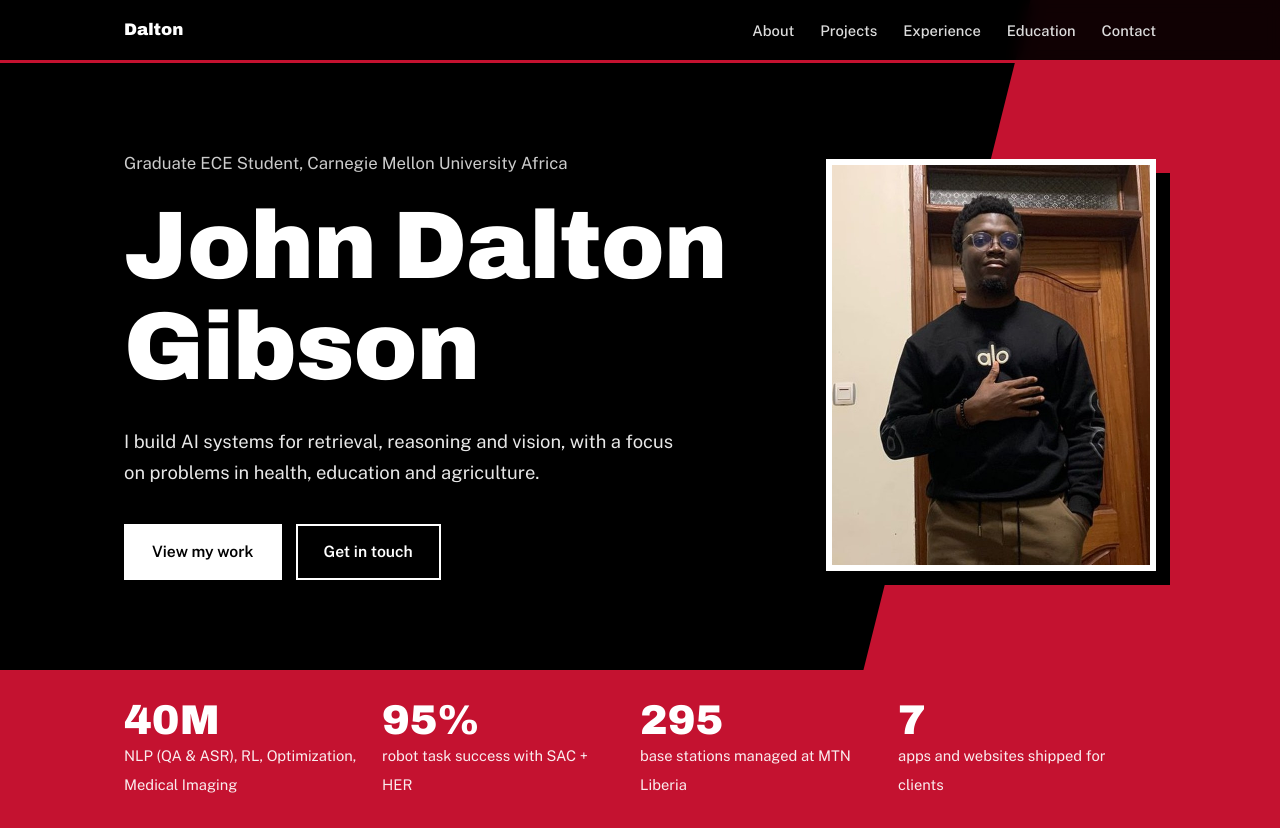
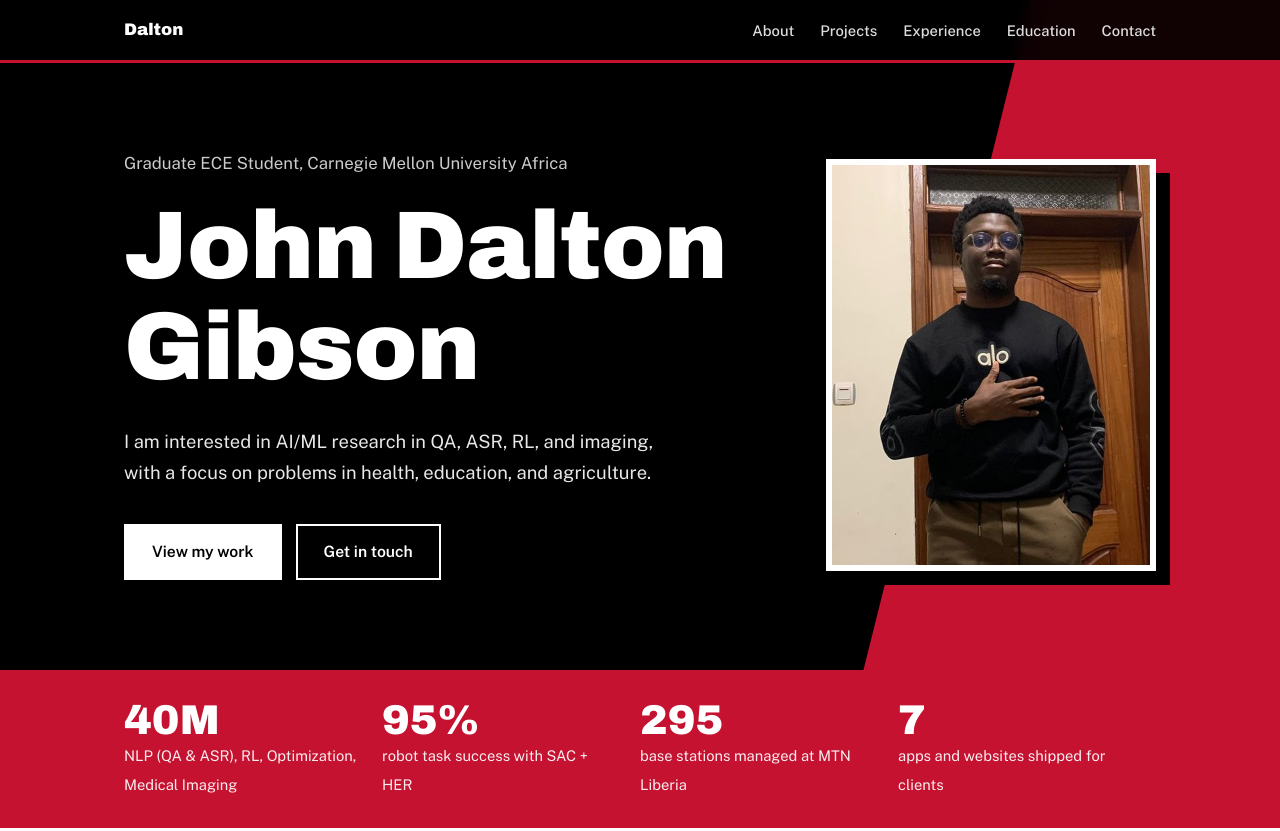
Before and after one commit to jdaltonll02/jdaltonll02.github.io, a plain HTML site: page index.html in a window 1280 px wide. Shown: the top 831 px of the page. Drawn offline with nearby package versions, Linux system fonts and the light colour scheme.

Commit message:
Update personal description in index.html

```diff
--- a/index.html
+++ b/index.html
@@ -158,7 +158,7 @@ footer{background:var(--black);color:#888;border-top:1px solid #222;padding:24px
   <div>
   <p class="role">Graduate ECE Student, Carnegie Mellon University Africa</p>
   <h1><span>John Dalton</span><span>Gibson</span></h1>
-  <p class="lede">I build AI systems for retrieval, reasoning and vision, with a focus on problems in health, education and agriculture.</p>
+  <p class="lede">I am interested in AI/ML research in QA, ASR, RL, and imaging, with a focus on problems in health, education, and agriculture.</p>
   <div class="btns">
    <a class="btn p" href="#projects">View my work</a>
    <a class="btn s" href="#contact">Get in touch</a>
```
